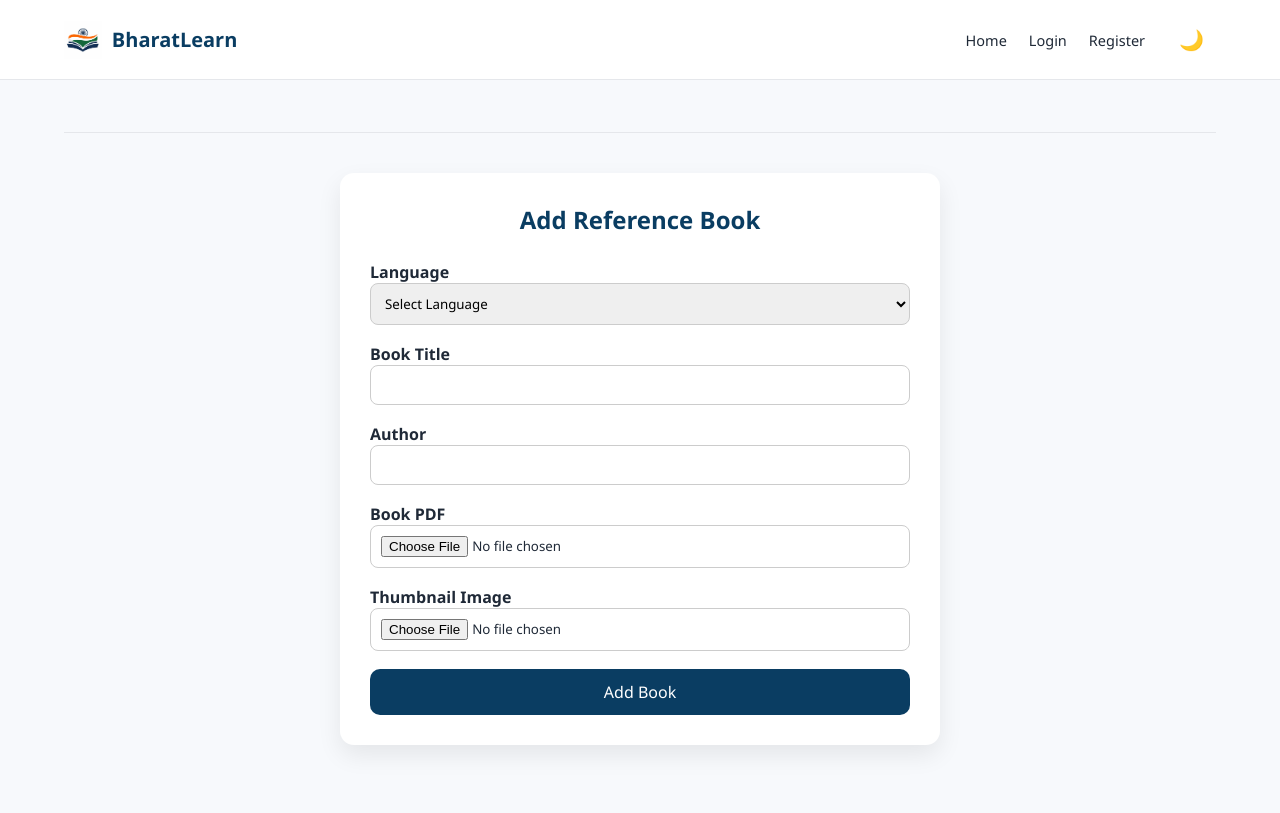
After one commit to pratikunnad/BharatLearn-LMS, a Flask app: page /admin/add-reference-book in a window 1280 px wide. The commit adds this page. Run offline with Flask 3, Linux system fonts and the light colour scheme.

Commit message:
feat(reference-books): complete backend & frontend integration

```diff
--- a/app.py
+++ b/app.py
@@ -1244,18 +1244,96 @@ def go_programs():
     return render_template("programs_go.html")
 
 @app.route("/student/reference-books")
-def reference_books():
-    if "user_id" not in session:
+def reference_books_main():
+    if "user_id" not in session or session["role"] != "student":
         return redirect("/login")
+
     return render_template("reference_books/reference_books.html")
+
 
 
 @app.route("/student/reference-books/<language>")
 def reference_books_language(language):
+    if "user_id" not in session or session["role"] != "student":
+        return redirect("/login")
+
+    conn = get_db_connection()
+    cursor = conn.cursor(dictionary=True)
+
+    cursor.execute("""
+        SELECT id, title, author, image_path, pdf_path
+        FROM reference_books
+        WHERE language = %s
+    """, (language,))
+    books = cursor.fetchall()
+
+    cursor.close()
+    conn.close()
+
+    return render_template(
+        "reference_books/books_language.html",
+        books=books,
+        language=language.capitalize()
+    )
+
+
+@app.route('/admin/add-reference-book', methods=['GET', 'POST'])
+def add_reference_book():
+    if request.method == 'POST':
+        language = request.form['language']
+        title = request.form['title']
+        author = request.form['author']
+
+        pdf = request.files['pdf']
+        image = request.files['image']
+
+        pdf_filename = secure_filename(pdf.filename)
+        image_filename = secure_filename(image.filename)
+
+        pdf_path = f'reference_books/pdfs/{pdf_filename}'
+        image_path = f'reference_books/images/{image_filename}'
+
+        pdf.save(os.path.join('static', pdf_path))
+        image.save(os.path.join('static', image_path))
+
+        conn = get_db_connection()
+        cursor = conn.cursor()
+
+        cursor.execute("""
+            INSERT INTO reference_books
+            (language, title, author, pdf_path, image_path)
+            VALUES (%s, %s, %s, %s, %s)
+        """, (language, title, author, pdf_path, image_path))
+
+        conn.commit()
+        cursor.close()
+        conn.close()
+
+        return redirect('/add-reference-book')
+
+    return render_template('add_reference_book.html')
+
+
+@app.route("/student/reference-book/view/<int:book_id>")
+def view_book(book_id):
     if "user_id" not in session:
         return redirect("/login")
 
-    return render_template(f"reference_books/books_{language}.html")
+    conn = get_db_connection()
+    cursor = conn.cursor(dictionary=True)
+
+    cursor.execute("SELECT * FROM reference_books WHERE id=%s", (book_id,))
+    book = cursor.fetchone()
+
+    cursor.close()
+    conn.close()
+
+    return render_template("reference_books/view_book.html", book=book)
+
+
+
+
+
 
 
 
--- /dev/null
+++ b/templates/add_reference_book.html
@@ -0,0 +1,87 @@
+{% extends "base.html" %}
+{% block content %}
+
+<style>
+.form-wrapper {
+  max-width: 600px;
+  margin: 40px auto;
+  background: #fff;
+  padding: 30px;
+  border-radius: 14px;
+  box-shadow: 0 10px 25px rgba(0,0,0,0.08);
+}
+.form-wrapper h2 {
+  text-align: center;
+  margin-bottom: 25px;
+  color: #0a3d62;
+}
+.form-group {
+  margin-bottom: 18px;
+}
+label {
+  font-weight: 600;
+}
+input, select {
+  width: 100%;
+  padding: 10px;
+  border-radius: 8px;
+  border: 1px solid #ccc;
+}
+button {
+  width: 100%;
+  padding: 12px;
+  background: #0a3d62;
+  color: white;
+  border: none;
+  border-radius: 10px;
+  font-size: 16px;
+  cursor: pointer;
+}
+button:hover {
+  background: #08324f;
+}
+</style>
+
+<div class="form-wrapper">
+  <h2>Add Reference Book</h2>
+
+  <form method="POST" enctype="multipart/form-data">
+
+    <div class="form-group">
+      <label>Language</label>
+      <select name="language" required>
+        <option value="">Select Language</option>
+        <option value="c">C</option>
+        <option value="cpp">C++</option>
+        <option value="python">Python</option>
+        <option value="java">Java</option>
+        <option value="csharp">C#</option>
+        <option value="go">Go</option>
+      </select>
+    </div>
+
+    <div class="form-group">
+      <label>Book Title</label>
+      <input type="text" name="title" required>
+    </div>
+
+    <div class="form-group">
+      <label>Author</label>
+      <input type="text" name="author">
+    </div>
+
+    <div class="form-group">
+      <label>Book PDF</label>
+      <input type="file" name="pdf" accept=".pdf" required>
+    </div>
+
+    <div class="form-group">
+      <label>Thumbnail Image</label>
+      <input type="file" name="image" accept="image/*" required>
+    </div>
+
+    <button type="submit">Add Book</button>
+  </form>
+</div>
+
+{% endblock %}
--- a/templates/admin_dashboard.html
+++ b/templates/admin_dashboard.html
@@ -187,6 +187,7 @@ body.dark .course-box strong {
 
         <a href="/admin/dashboard" class="active">Dashboard</a>
         <a href="/admin/add-course">Add Course</a>
+        <a href="/admin/add-reference-book">Add Reference Book</a>
         <a href="/courses">View Courses</a>
         <a href="{{ url_for('admin_enrollments') }}">Enrollments</a>
         <a href="/admin/enrollment-analytics">Analytics</a>
--- a/templates/reference_books/reference_books.html
+++ b/templates/reference_books/reference_books.html
@@ -65,7 +65,7 @@ body.dark .course-card h3 {
 </style>
 
 <div class="books-container">
-  <h2>📚 Reference Books</h2>
+  <h2>Reference Books</h2>
 
   <div class="language-grid">
     <a href="/student/reference-books/python" class="language-card">
--- /dev/null
+++ b/templates/reference_books/view_book.html
@@ -0,0 +1,5 @@
+<iframe
+  src="{{ url_for('static', filename=book.pdf_path) }}"
+  width="100%"
+  height="600px">
+</iframe>
```
Also changed, not shown: templates/reference_books/books_c.html (+42 -4 lines), templates/reference_books/books_cpp.html (+38 -0 lines), templates/reference_books/books_csharp.html (+38 -0 lines), templates/reference_books/books_go.html (+37 -0 lines), templates/reference_books/books_java.html (+38 -0 lines), templates/reference_books/books_language.html (added, +23 -0 lines), templates/reference_books/books_python.html (+38 -0 lines), static/reference_books/images/c1.jpg (added), 1 other file.
